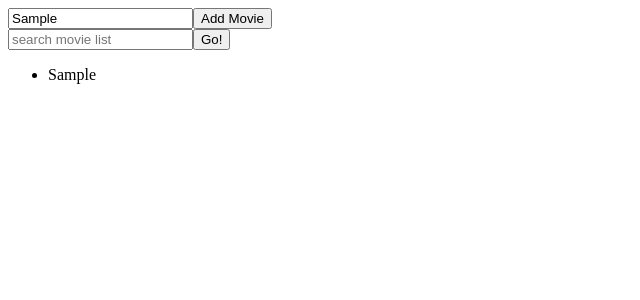
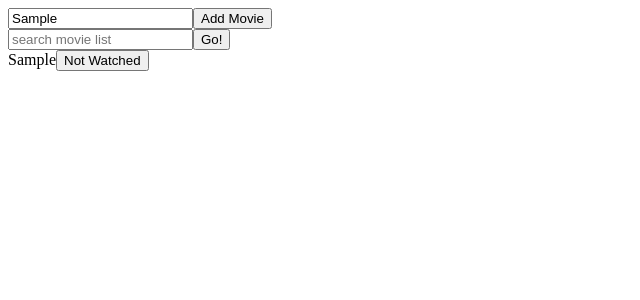
Before and after one commit to alletsz/movie-list, a React app: page / in a window 1280 px wide. Both pictures are taken after typing "Sample" into the empty fields and a click on the button "Add Movie". Shown: the top 300 px of the page, without its empty margins (0-640 px from the left). Built offline with nearby package versions, Linux system fonts and the light colour scheme; the HTML template or start-up script is replaced by a standard one.

Commit message:
Add watched button to movie entries and implement watched toggle feature

```diff
--- a/src/components/MovieList.jsx
+++ b/src/components/MovieList.jsx
@@ -6,11 +6,11 @@ function MovieList(props) {
   const movies = props.movies;
   return (
     <div>
-      <ul>
+      <span>
         {movies.map((movie) =>
           <MovieEntry key={movie} movieItem={movie} />
         )}
-      </ul >
+      </span >
     </div>
   );
 };
--- a/src/components/MovieListEntry.jsx
+++ b/src/components/MovieListEntry.jsx
@@ -1,9 +1,33 @@
 import React from 'react'
 
-const MovieEntry = (props) => {
-  return (
-    <li>{props.movieItem.title}</li>
-  );
-}
+class MovieEntry extends React.Component {
+  constructor(props) {
+    super(props);
+    this.state = {
+      isToggleOn: false,
+    }
+  this.handleClick = this.handleClick.bind(this)
+  }
+
+  handleClick() {
+    event.preventDefault();
+    this.setState(prevState => ({
+      isToggleOn: !prevState.isToggleOn,
+    }));
+  }
+
+  render() {
+
+    return (
+      <div className="movieEntryContainer">
+        <span>{this.props.movieItem.title}
+        <button onClick={this.handleClick}>
+          {this.state.isToggleOn ? 'Watched' : 'Not Watched'}
+        </button>
+        </span>
+      </div>
+    );
+  }
+};
 
 export default MovieEntry;
```
Also changed, not shown: 1 other file (tests, documents, lock files or other folders).
